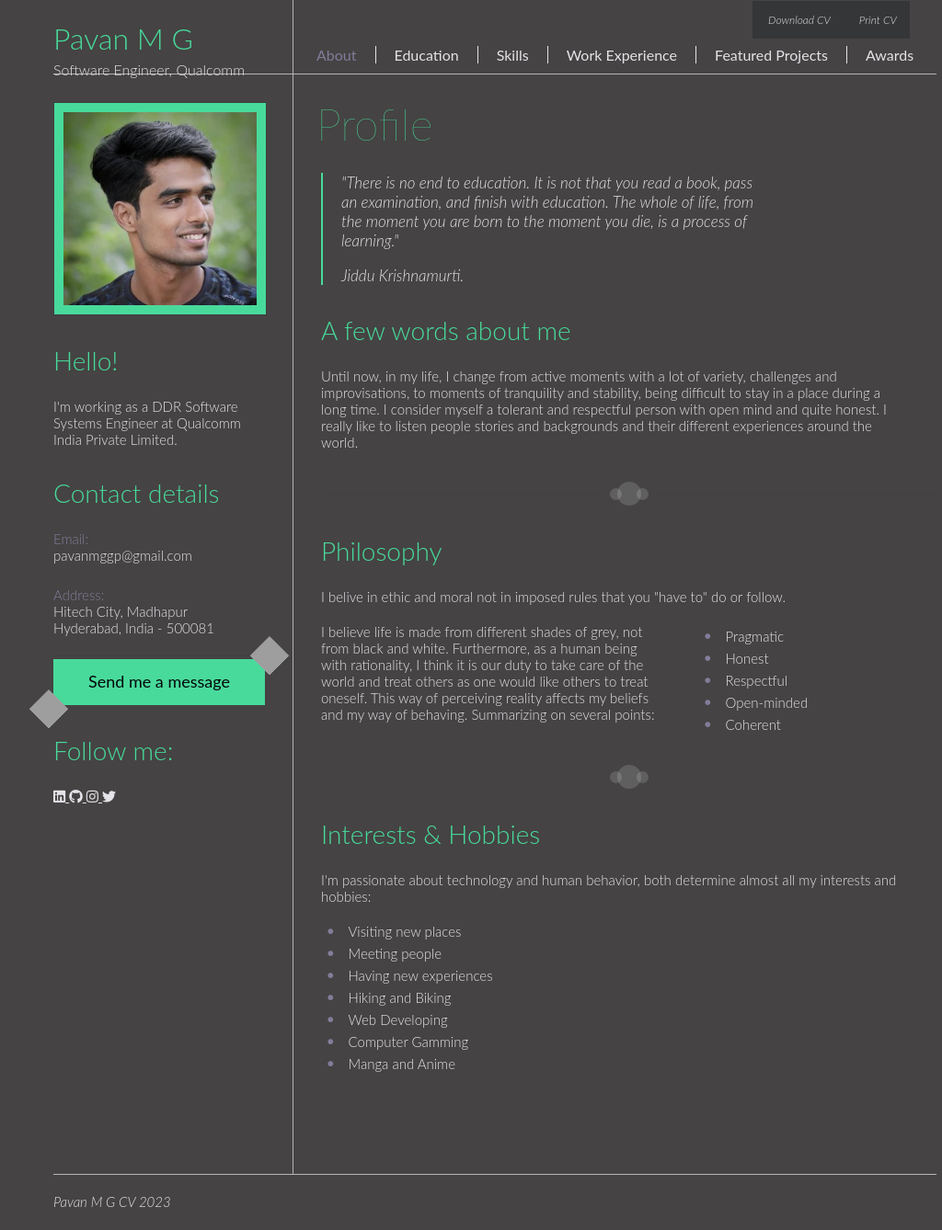
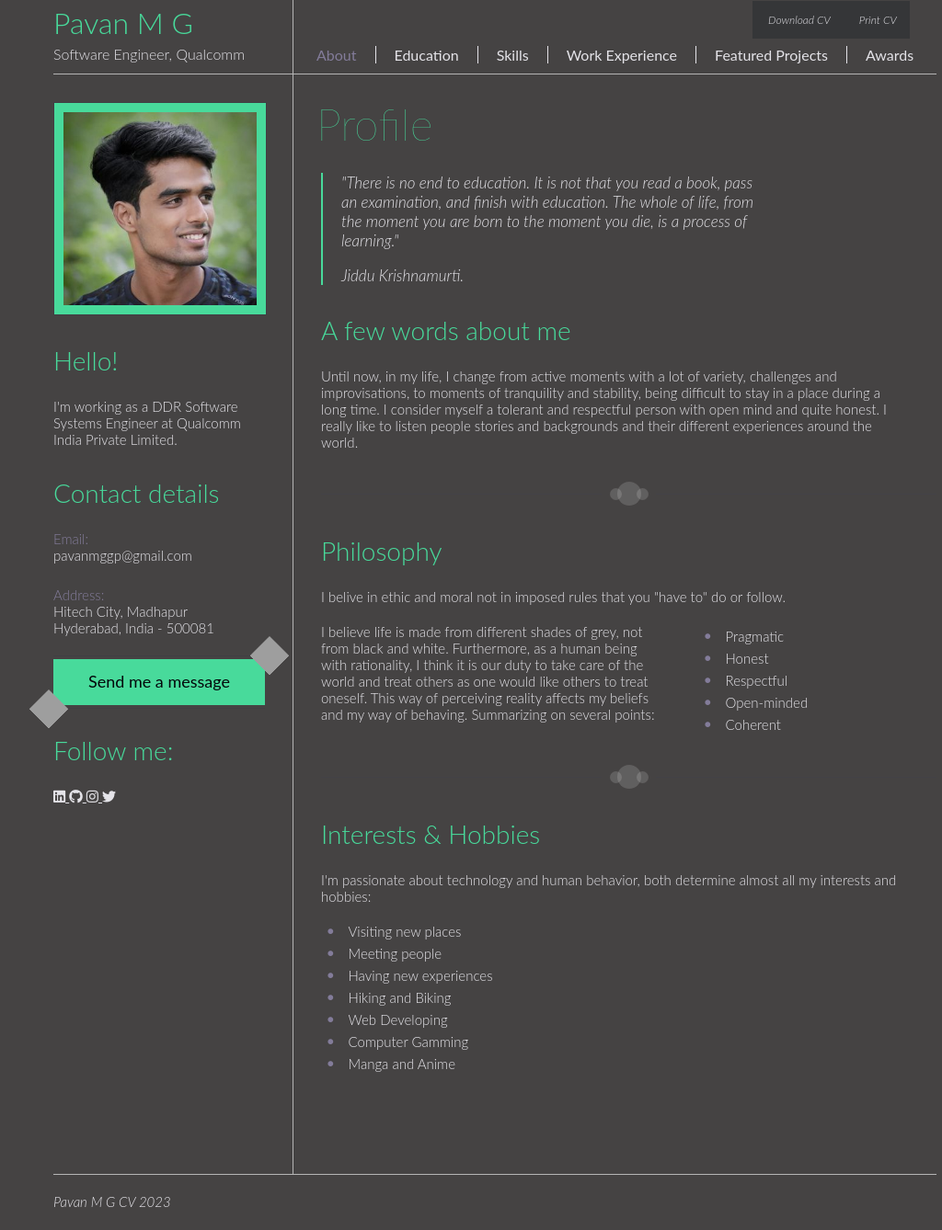
Before and after one commit to pavan-mg/pavan-mg.github.io, a Jekyll site: the page built from index.html, in a window 1280 px wide. Shown: the whole page at 92% size, without its empty margins (102-1126 px from the left). Built offline with Jekyll 4.4.1, drawn with Linux system fonts in a browser that asks for light colours.

Commit message:
Update main.css

```diff
--- a/css/main.css
+++ b/css/main.css
@@ -196,7 +196,7 @@ ul {
 
 .logotype_name{
 	font-size: 32px;
-	margin: 22px 0 0;
+	margin: 5px 0 0;
 }
 .logotype_occupation{
 	margin-top: 5px;
```
